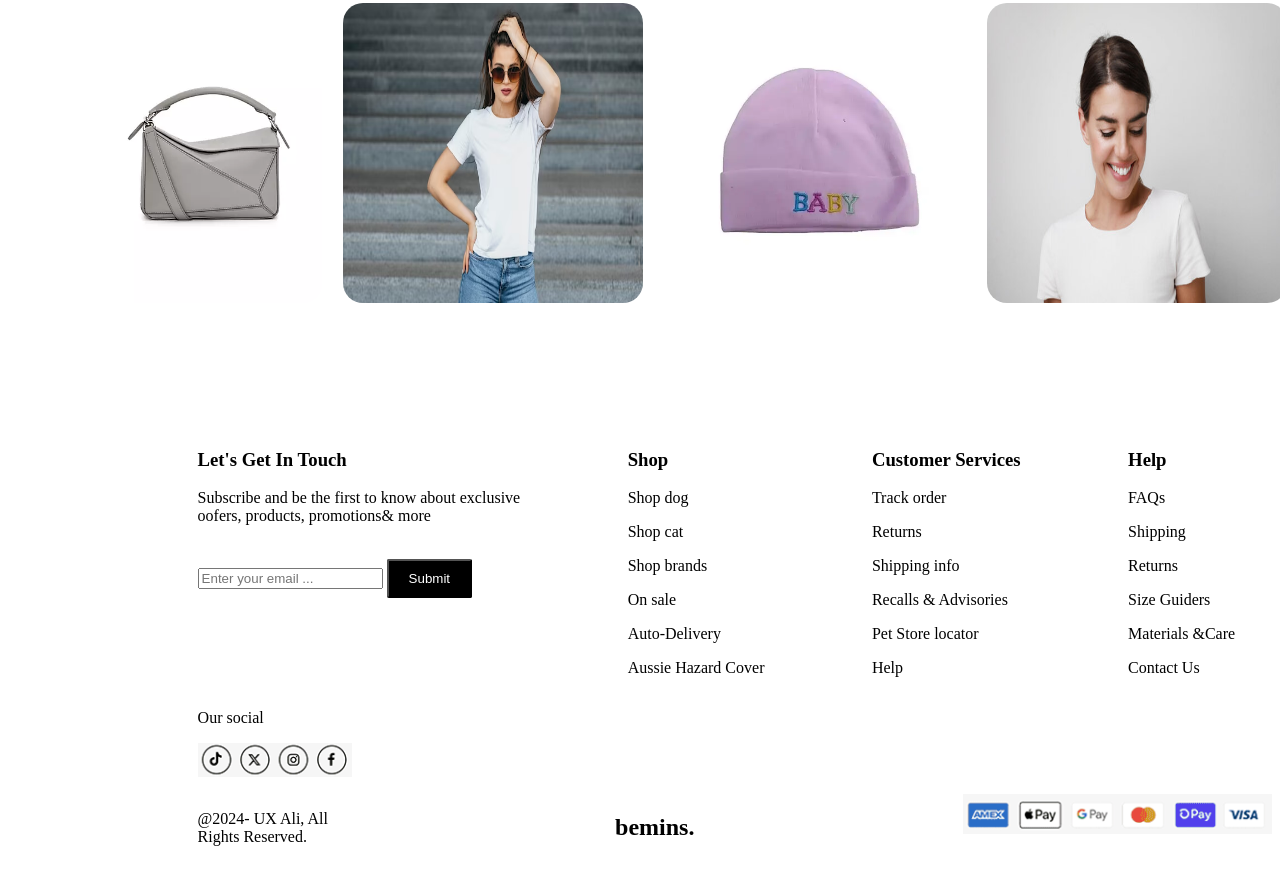
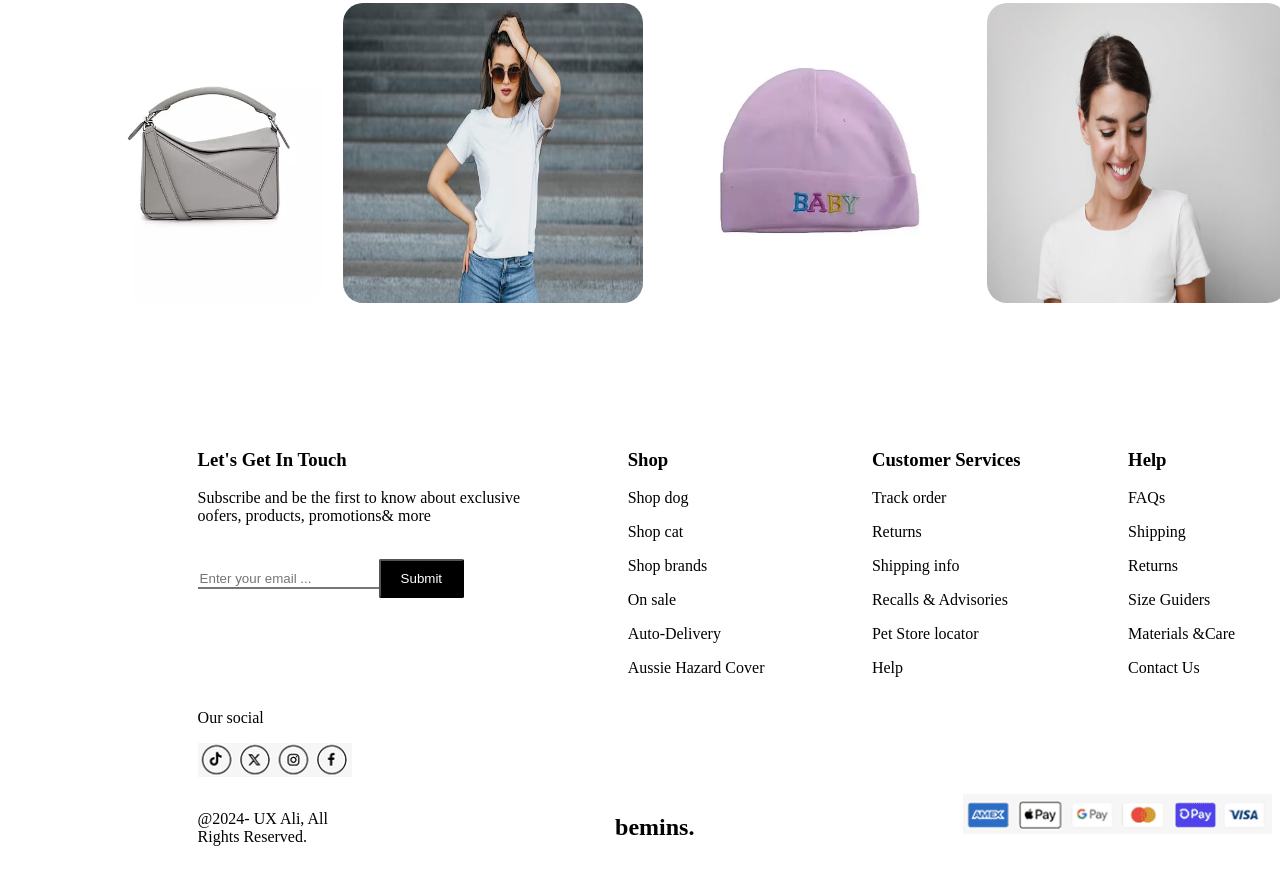
Before and after one commit to Shalom-uwamahoro/Html-Assign4, a plain HTML site: page index.html in a window 1280 px wide. Shown: the part 4556-5426 px from the top of the page. Drawn offline with Linux system fonts and the light colour scheme.

Commit message:
modified styles

```diff
--- a/index.html
+++ b/index.html
@@ -231,7 +231,7 @@
 
      <p>Subscribe and be the first to know about exclusive<br>oofers, products, promotions& more</p>
      <br>
-     <input placeholder="Enter your email ..."> <button id="button5">Submit</button>
+     <input placeholder="Enter your email ..." id="place"><button id="button5">Submit</button>
 
       </div>
 
--- a/style.css
+++ b/style.css
@@ -246,6 +246,17 @@ margin-right: 7%;
     border-radius: 20px;
 }
 
+#place{
+
+    border-top: none;
+    border-right: none;
+    border-left: none;
+    position: relative;
+
+
+
+}
+
 #button5{
     border-radius: 2px;
     padding: 10px 20px;
```
